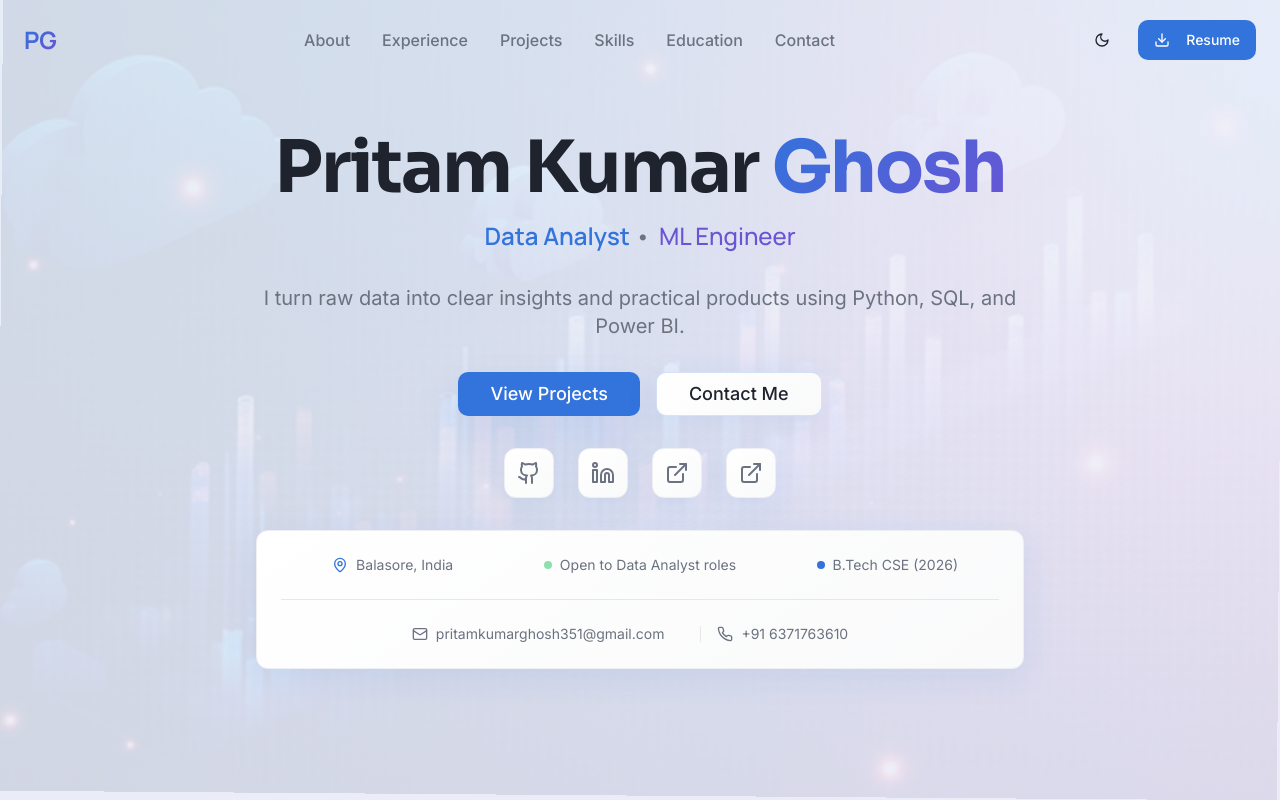
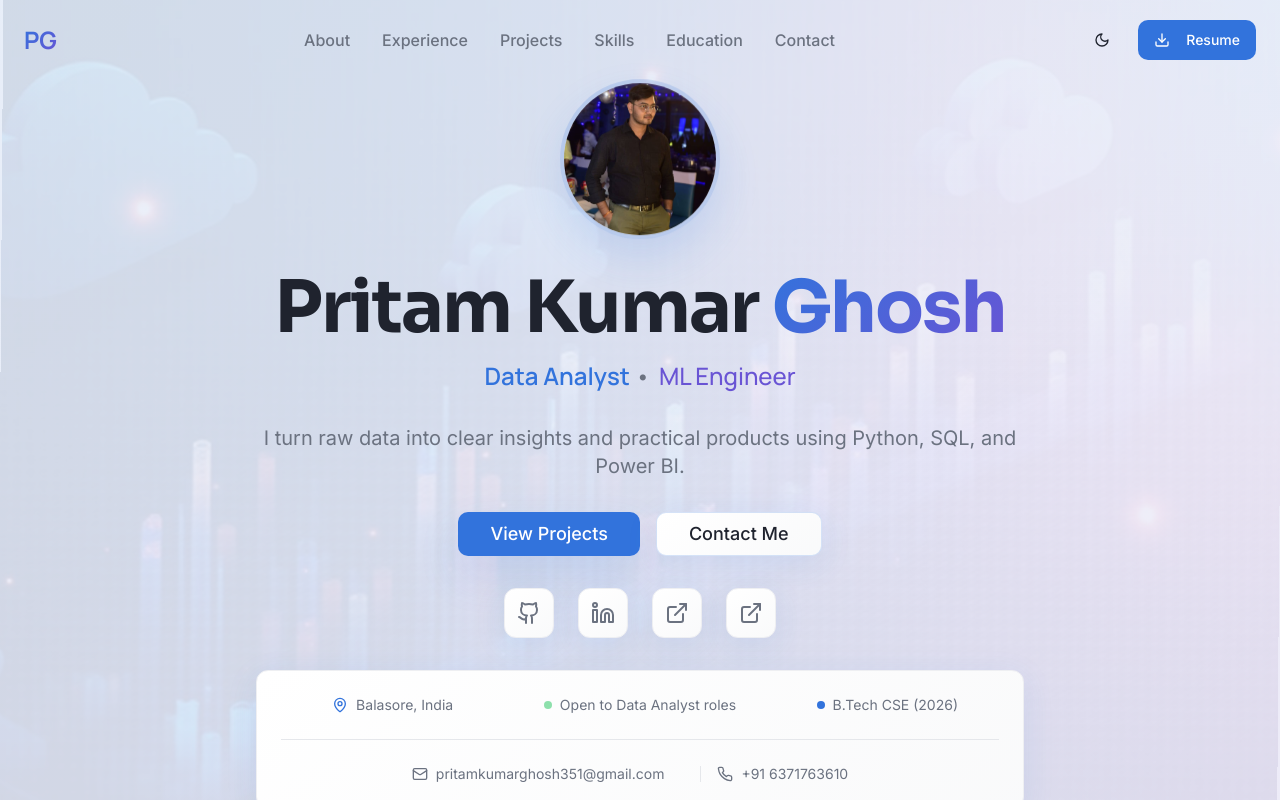
Before and after one commit to GourangaSahoo/GourangaSahooDev, a React (Vite) app: page / in a window 1280 px wide. Shown: the top 800 px of the page. Built offline with nearby package versions, Linux system fonts and the light colour scheme.

Commit message:
Add hero image
Add the provided photo to the hero section of the portfolio website.

```diff
--- a/src/components/Hero.tsx
+++ b/src/components/Hero.tsx
@@ -59,6 +59,18 @@ const Hero = () => {
       <div className="relative z-10 max-w-7xl mx-auto px-6 py-20 text-center">
         {/* Main Content */}
         <div className="space-y-8 animate-fade-in">
+          {/* Profile Photo */}
+          <div className="flex justify-center mb-8">
+            <div className="relative">
+              <img
+                src="/lovable-uploads/3e3d8243-8a15-4cbf-895c-8b624998408d.png"
+                alt="Pritam Kumar Ghosh - Data Analyst and ML Engineer"
+                className="w-32 h-32 md:w-40 md:h-40 rounded-full object-cover border-4 border-primary/20 shadow-hero hover:border-primary/40 transition-all duration-300 float-animation"
+              />
+              <div className="absolute inset-0 rounded-full bg-gradient-to-br from-primary/20 to-secondary-accent/20 opacity-0 hover:opacity-100 transition-opacity duration-300"></div>
+            </div>
+          </div>
+
           {/* Title */}
           <div className="space-y-4">
             <h1 className="text-5xl md:text-7xl font-sora font-bold tracking-tight">
```
Also changed, not shown: public/lovable-uploads/3e3d8243-8a15-4cbf-895c-8b624998408d.png (added).
